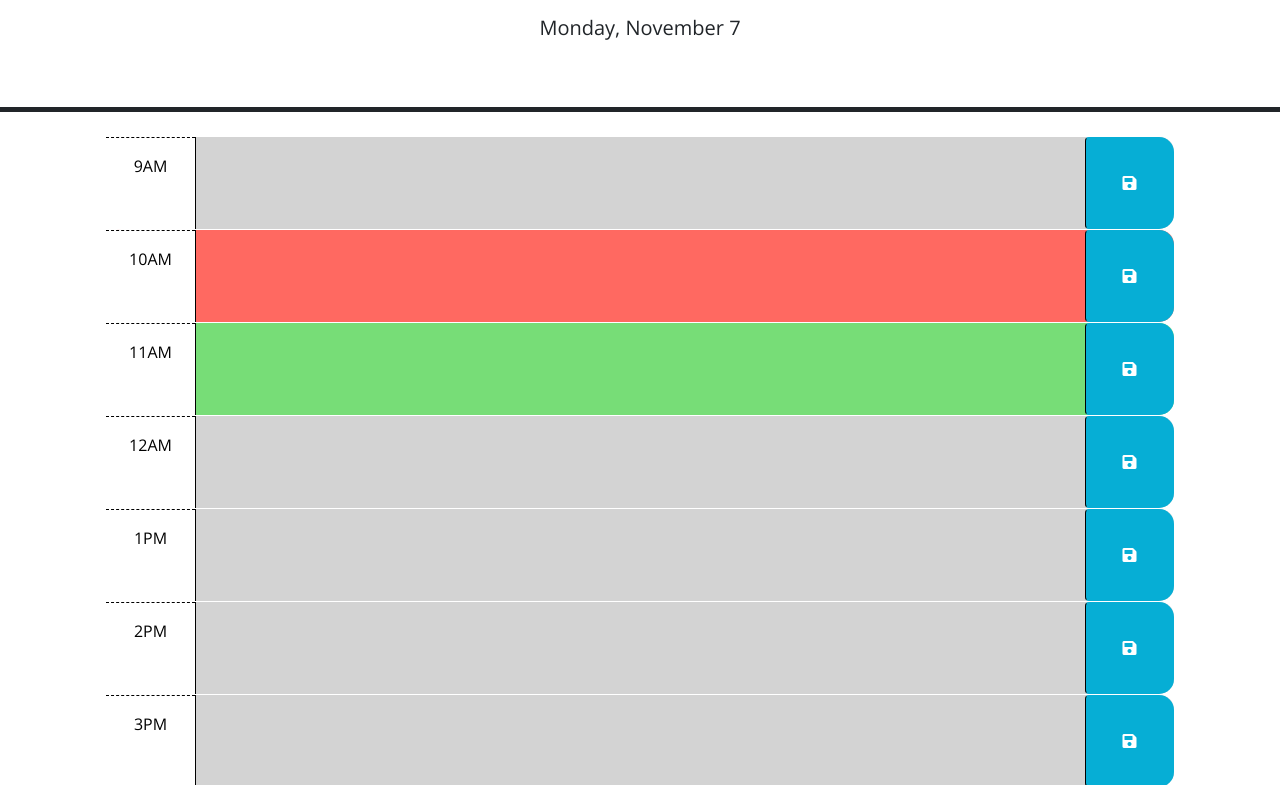
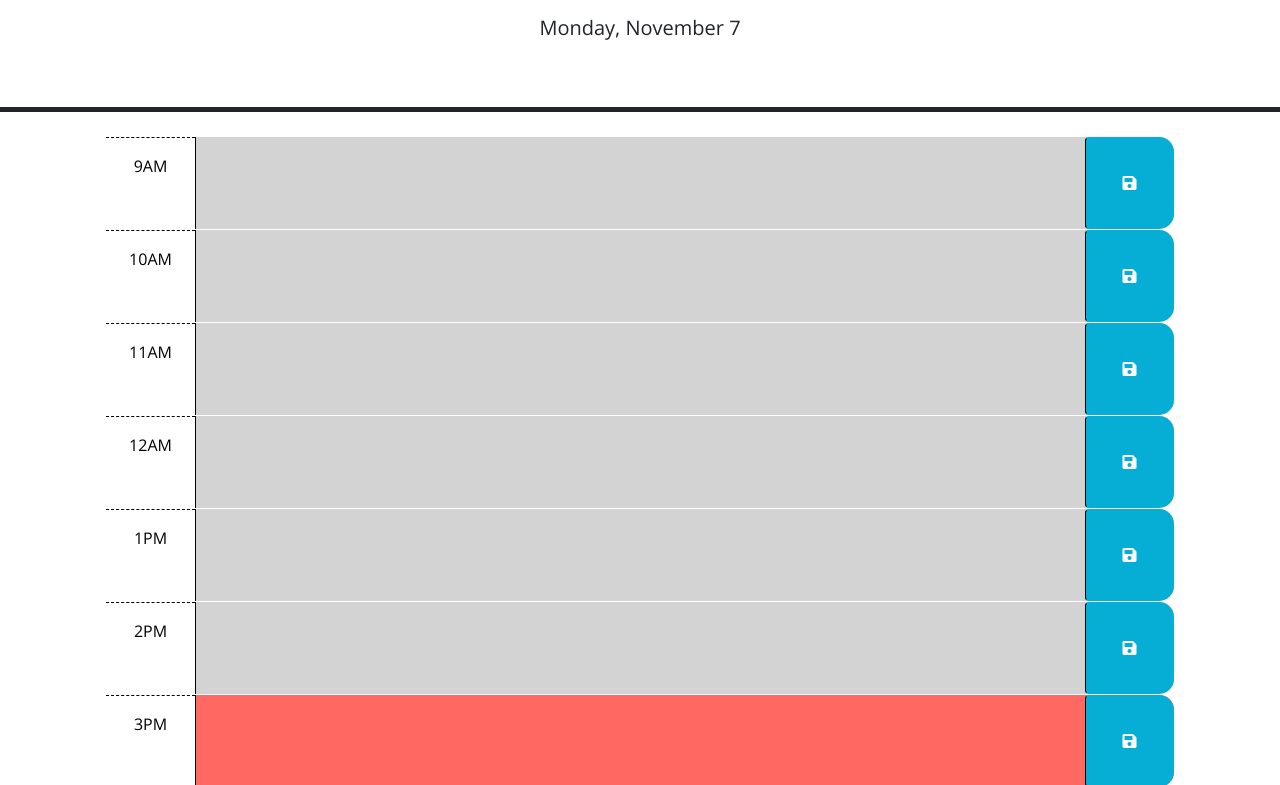
Before and after one commit to HeyItsBradley/Work-Day-Scheduler, a plain HTML site: page index.html in a window 1280 px wide. Shown: the part 166-951 px from the top of the page. Drawn offline with nearby package versions, Linux system fonts and the light colour scheme.

Commit message:
added color chantge to time blocks depending on what time of day it is

```diff
--- a/Assets/script.js
+++ b/Assets/script.js
@@ -1,4 +1,28 @@
 $(function () {
+  var today = dayjs().format("dddd, MMMM D");
+  var currentHour = 15;
+  var allHours = [
+    $("#9").attr("id"),
+    $("#10").attr("id"),
+    $("#11").attr("id"),
+    $("#12").attr("id"),
+    $("#13").attr("id"),
+    $("#14").attr("id"),
+    $("#15").attr("id"),
+    $("#16").attr("id"),
+    $("#17").attr("id"),
+  ];
+  var hourIds = [
+    $("#9"),
+    $("#10"),
+    $("#11"),
+    $("#12"),
+    $("#13"),
+    $("#14"),
+    $("#15"),
+    $("#16"),
+    $("#17"),
+  ];
   // TODO: Add a listener for click events on the save button. This code should
   // use the id in the containing time-block as a key to save the user input in
   // local storage. HINT: What does `this` reference in the click listener
@@ -11,9 +35,22 @@ $(function () {
   // attribute of each time-block be used to conditionally add or remove the
   // past, present, and future classes? How can Day.js be used to get the
   // current hour in 24-hour time?
-  var currentHour = dayjs().hour();
-  console.log(currentHour);
+  // var currentHour = dayjs().hour();
+  //make a variable that is a for loop and makes an array of the hours
 
+
+  for (let i = 0; i < allHours.length; i++) {
+    console.log(currentHour);
+    console.log(allHours[i]);
+    if (allHours[i] == currentHour) {
+      $(hourIds[i]).addClass("present");
+      console.log("we did it");
+    } else if (allHours[i] > currentHour) {
+      $(hourIds[i]).addClass("future");
+    } else {
+      $(hourIds[i]).addClass("past");
+    }
+  }
 
   //
   // TODO: Add code to get any user input that was saved in localStorage and set
@@ -21,7 +58,6 @@ $(function () {
   // attribute of each time-block be used to do this?
   //
   // TODO: Add code to display the current date in the header of the page.
-  var today = dayjs().format("dddd, MMMM D");
   // this sets the current day to the days information on screen
   $("#currentDay").text(today);
 });
--- a/index.html
+++ b/index.html
@@ -40,7 +40,7 @@
         -->
 
       <!-- Example of a past time block. The "past" class adds a gray background color. -->
-      <div id="hour-9" class="row time-block past">
+      <div id="9" class="row time-block ">
         <div class="col-2 col-md-1 hour text-center py-3">9AM</div>
         <textarea class="col-8 col-md-10 description" rows="3"> </textarea>
         <button class="btn saveBtn col-2 col-md-1" aria-label="save">
@@ -49,7 +49,7 @@
       </div>
 
       <!-- Example of a a present time block. The "present" class adds a red background color. -->
-      <div id="hour-10" class="row time-block present">
+      <div id="10" class="row time-block ">
         <div class="col-2 col-md-1 hour text-center py-3">10AM</div>
         <textarea class="col-8 col-md-10 description" rows="3"> </textarea>
         <button class="btn saveBtn col-2 col-md-1" aria-label="save">
@@ -58,7 +58,7 @@
       </div>
 
       <!-- Example of a future time block. The "future" class adds a green background color. -->
-      <div id="hour-11" class="row time-block future">
+      <div id="11" class="row time-block ">
         <div class="col-2 col-md-1 hour text-center py-3">11AM</div>
         <textarea class="col-8 col-md-10 description" rows="3"> </textarea>
         <button class="btn saveBtn col-2 col-md-1" aria-label="save">
@@ -66,7 +66,7 @@
         </button>
       </div>
 
-      <div id="hour-12" class="row time-block past">
+      <div id="12" class="row time-block ">
         <div class="col-2 col-md-1 hour text-center py-3">12AM</div>
         <textarea class="col-8 col-md-10 description" rows="3"> </textarea>
         <button class="btn saveBtn col-2 col-md-1" aria-label="save">
@@ -74,7 +74,7 @@
         </button>
       </div>
 
-      <div id="hour-1" class="row time-block past">
+      <div id="13" class="row time-block ">
         <div class="col-2 col-md-1 hour text-center py-3">1PM</div>
         <textarea class="col-8 col-md-10 description" rows="3"> </textarea>
         <button class="btn saveBtn col-2 col-md-1" aria-label="save">
@@ -82,7 +82,7 @@
         </button>
       </div>
 
-      <div id="hour-2" class="row time-block past">
+      <div id="14" class="row time-block ">
         <div class="col-2 col-md-1 hour text-center py-3">2PM</div>
         <textarea class="col-8 col-md-10 description" rows="3"> </textarea>
         <button class="btn saveBtn col-2 col-md-1" aria-label="save">
@@ -90,7 +90,7 @@
         </button>
       </div>
 
-      <div id="hour-3" class="row time-block past">
+      <div id="15" class="row time-block ">
         <div class="col-2 col-md-1 hour text-center py-3">3PM</div>
         <textarea class="col-8 col-md-10 description" rows="3"> </textarea>
         <button class="btn saveBtn col-2 col-md-1" aria-label="save">
@@ -98,7 +98,7 @@
         </button>
       </div>
 
-      <div id="hour-4" class="row time-block past">
+      <div id="16" class="row time-block ">
         <div class="col-2 col-md-1 hour text-center py-3">4PM</div>
         <textarea class="col-8 col-md-10 description" rows="3"> </textarea>
         <button class="btn saveBtn col-2 col-md-1" aria-label="save">
@@ -106,7 +106,7 @@
         </button>
       </div>
 
-      <div id="hour-5" class="row time-block past">
+      <div id="17" class="row time-block ">
         <div class="col-2 col-md-1 hour text-center py-3">5PM</div>
         <textarea class="col-8 col-md-10 description" rows="3"> </textarea>
         <button class="btn saveBtn col-2 col-md-1" aria-label="save">
```
